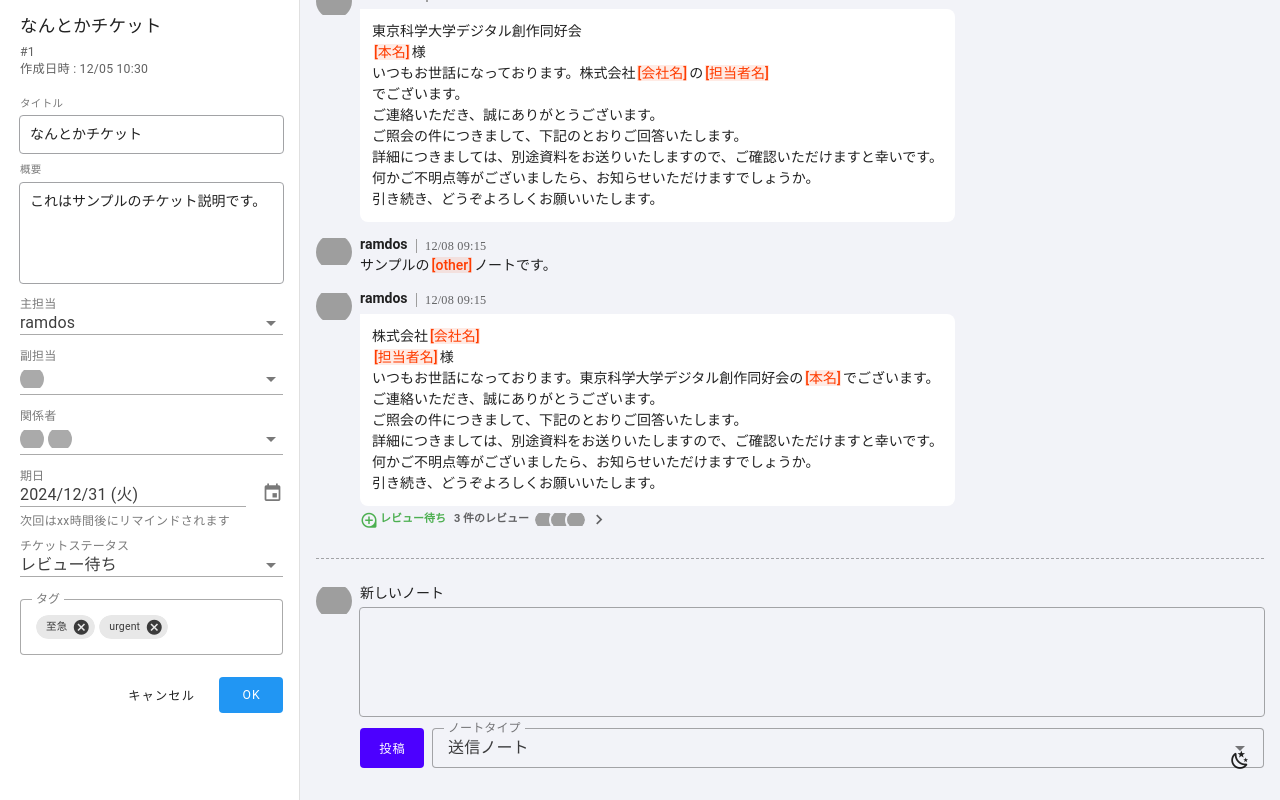
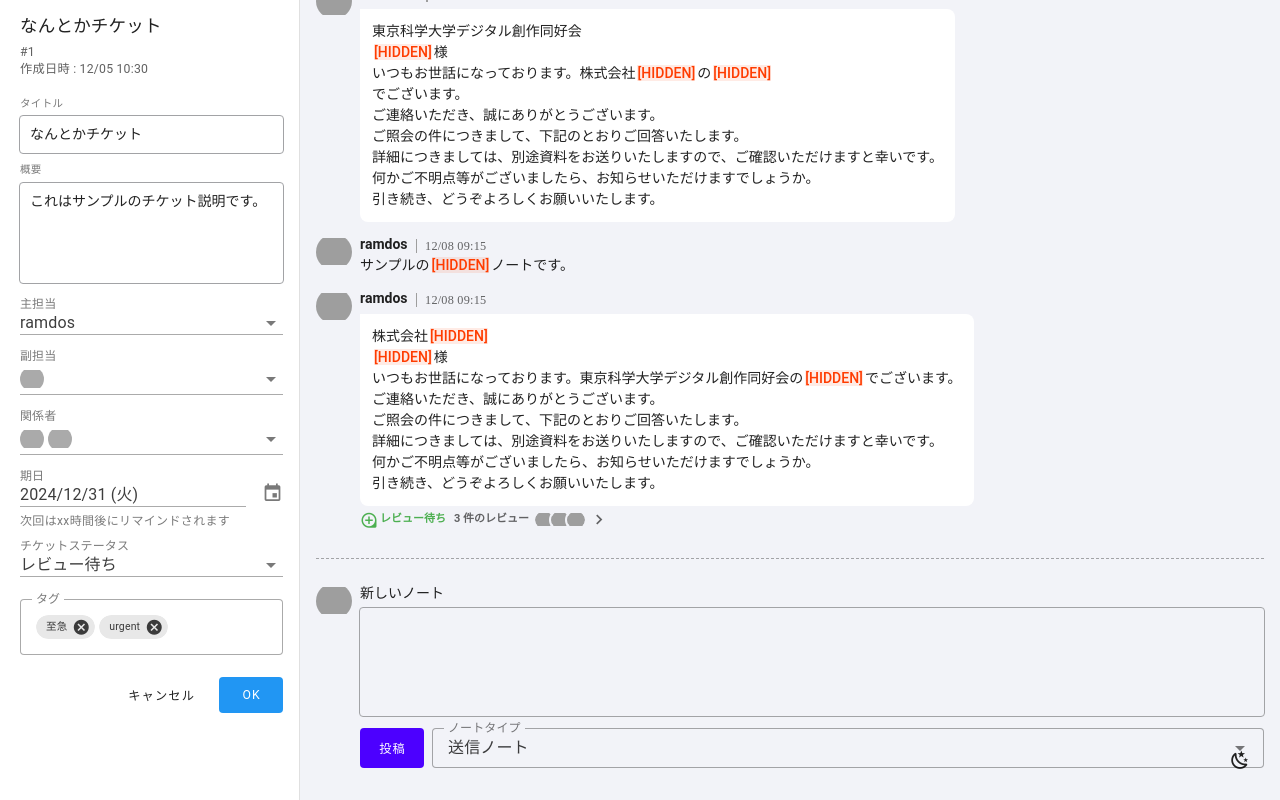
Before and after one commit to traP-jp/anshin-techo-frontend, a Vue app: page /ticket/1 in a window 1280 px wide. Built offline with nearby package versions, Linux system fonts and the light colour scheme; grey boxes are pictures that could not be loaded; a web font is replaced by a local one.

Commit message:
feat: 権限管理

```diff
--- a/src/components/note/NoteItem.vue
+++ b/src/components/note/NoteItem.vue
@@ -4,7 +4,7 @@ import SpeechSheet from '@/components/shared/SpeechSheet.vue'
 import NoteStatusLabel from '@/components/note/NoteStatusLabel.vue'
 import OpenReviewButton from '@/components/note/OpenReviewButton.vue'
 import NoteLayout from '@/components/note/NoteLayout.vue'
-defineProps<{ note: Note; isFocused: boolean }>()
+defineProps<{ note: Note; isFocused: boolean; visible: boolean }>()
 const emit = defineEmits<{ showReviews: [] }>()
 </script>
 
@@ -16,9 +16,9 @@ const emit = defineEmits<{ showReviews: [] }>()
       class="mt-1"
       :class="{ [$style.focused]: isFocused }"
     >
-      <spoiler-viewer :text="note.content" />
+      <spoiler-viewer :text="note.content" :visible="visible" />
     </speech-sheet>
-    <spoiler-viewer v-else :text="note.content" />
+    <spoiler-viewer v-else :text="note.content" :visible="visible" />
 
     <!-- 発信ノートの場合のみ、レビュー状況 -->
     <div v-if="note.type === 'outgoing'" class="d-flex flex-row align-center mt-1">
--- a/src/components/review/ReviewByUser.vue
+++ b/src/components/review/ReviewByUser.vue
@@ -2,7 +2,7 @@
 import UserIcon from '@/components/shared/UserIcon.vue'
 import SpoilerViewer from '@/components/shared/SpoilerViewer.vue'
 import { getDateRepresentation } from '@/utils/date'
-defineProps<{ review: Review }>()
+defineProps<{ review: Review; visible: boolean }>()
 </script>
 
 <template>
@@ -16,7 +16,7 @@ defineProps<{ review: Review }>()
         </div>
       </v-card-title>
       <v-card-text class="text-pre-wrap pa-3 text-high-emphasis">
-        <spoiler-viewer :text="review.comment" />
+        <spoiler-viewer :text="review.comment" :visible="visible" />
       </v-card-text>
     </v-card>
     <svg class="text-border" :class="$style.speech" width="20" height="30" viewBox="0 0 20 30">
--- a/src/components/review/ReviewHeader.vue
+++ b/src/components/review/ReviewHeader.vue
@@ -7,7 +7,7 @@ import SpeechSheet from '@/components/shared/SpeechSheet.vue'
 import SpoilerViewer from '@/components/shared/SpoilerViewer.vue'
 
 const userStore = useUserStore()
-const props = defineProps<{ note: Note }>()
+const props = defineProps<{ note: Note; visible: boolean }>()
 const emit = defineEmits<{ close: [] }>()
 
 const approvedCount = computed(() => {
@@ -31,7 +31,7 @@ const isMyNote = computed(() => userStore.userId === props.note.author)
     <note-layout :note="note" full-width>
       <speech-sheet class="mt-1">
         <note-content-editor v-if="isMyNote" :note="note" :is-readonly="true" />
-        <spoiler-viewer v-else :text="note.content" />
+        <spoiler-viewer v-else :text="note.content" :visible="visible" />
       </speech-sheet>
     </note-layout>
     <div class="d-flex flex-row w-100 ml-10 mt-3 ga-2">
--- a/src/components/review/ReviewList.vue
+++ b/src/components/review/ReviewList.vue
@@ -2,14 +2,14 @@
 import ReviewByUser from '@/components/review/ReviewByUser.vue'
 import ReviewLog from '@/components/review/ReviewLog.vue'
 
-defineProps<{ note: Note }>()
+defineProps<{ note: Note; visible: boolean }>()
 </script>
 
 <template>
   <div class="d-flex flex-column h-100">
     <v-container fluid class="overflow-y-auto pa-4">
       <template v-for="review in note.reviews" :key="review.id">
-        <review-by-user :review="review" />
+        <review-by-user :review="review" :visible="visible" />
         <div :class="$style.connector" class="bg-border"></div>
         <review-log icon="mdi-check" :text="`承認 : レベル ${review.weight}`" />
         <div :class="$style.connector" class="bg-border"></div>
--- a/src/components/shared/SpoilerViewer.vue
+++ b/src/components/shared/SpoilerViewer.vue
@@ -25,7 +25,7 @@ const parts = computed(() =>
     </template>
     <template v-else>
       <span v-for="part in parts" :key="part.index" :class="{ [$style.hidden]: part.isHidden }">
-        {{ part.isHidden ? '[' + part.content.slice(2, -2) + ']' : part.content }}
+        {{ part.isHidden ? '[HIDDEN]' : part.content }}
       </span>
     </template>
   </div>
--- a/src/store.ts
+++ b/src/store.ts
@@ -10,6 +10,7 @@ export const useUserStore = defineStore('user', () => {
     userId.value = 'kitsne' // バックエンドの API が用意され次第リクエスト送信に置き換える
   }
   const isStakeholder = (ticket: Ticket) => {
+    return false
     if (!userId.value) return false
     return (
       ticket.assignee === userId.value ||
@@ -17,6 +18,5 @@ export const useUserStore = defineStore('user', () => {
       ticket.stakeholders.includes(userId.value)
     )
   }
-
   return { userId: readonly(userId), initUser, isStakeholder }
 })
--- a/src/views/TicketView.vue
+++ b/src/views/TicketView.vue
@@ -9,6 +9,7 @@ import ReviewList from '@/components/review/ReviewList.vue'
 import NewNote from '@/components/note/NewNote.vue'
 import { dummyNotes, dummyTickets } from '@/dummy'
 import ReviewHeader from '@/components/review/ReviewHeader.vue'
+import { useUserStore } from '@/store'
 
 // 現在の/ticket/idのidを取得して、そのticket
 const route = useRoute()
@@ -16,6 +17,8 @@ const ticket = computed(() => {
   const ticketId = Number(route.params.id)
   return dummyTickets.find((t) => t.id === ticketId)
 })
+
+const userStore = useUserStore()
 
 const notes = ref<Note[]>(dummyNotes)
 
@@ -37,6 +40,8 @@ onMounted(async () => {
     notesContainerRef.value.scrollTop = notesContainerRef.value.scrollHeight
   }
 })
+
+const visible = computed(() => userStore.isStakeholder(ticket.value!))
 </script>
 
 <template>
@@ -51,6 +56,7 @@ onMounted(async () => {
               :key="note.id"
               :note="note"
               :is-focused="focusedNoteId === note.id && isReviewDrawerOpen"
+              :visible="visible"
               @show-reviews="() => handleShowReviews(note)"
             />
             <new-note class="mt-4" />
@@ -65,8 +71,12 @@ onMounted(async () => {
           :scrim="false"
           :class="$style.drawer"
         >
-          <review-header :note="lastFocusedNote" @close="isReviewDrawerOpen = false" />
-          <review-list v-if="focusedNoteId != null" :note="lastFocusedNote" />
+          <review-header
+            :note="lastFocusedNote"
+            :visible="visible"
+            @close="isReviewDrawerOpen = false"
+          />
+          <review-list v-if="focusedNoteId != null" :note="lastFocusedNote" :visible="visible" />
         </v-navigation-drawer>
       </div>
     </v-main>
```
